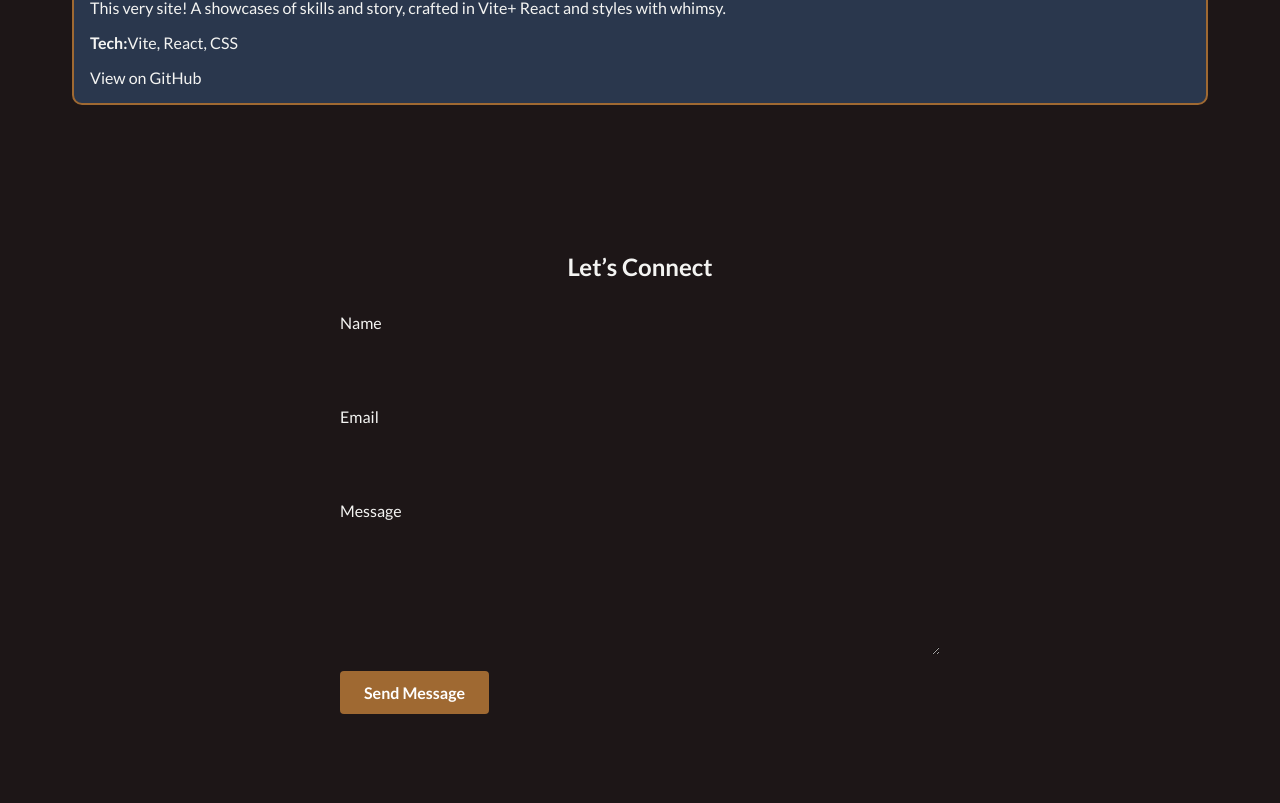
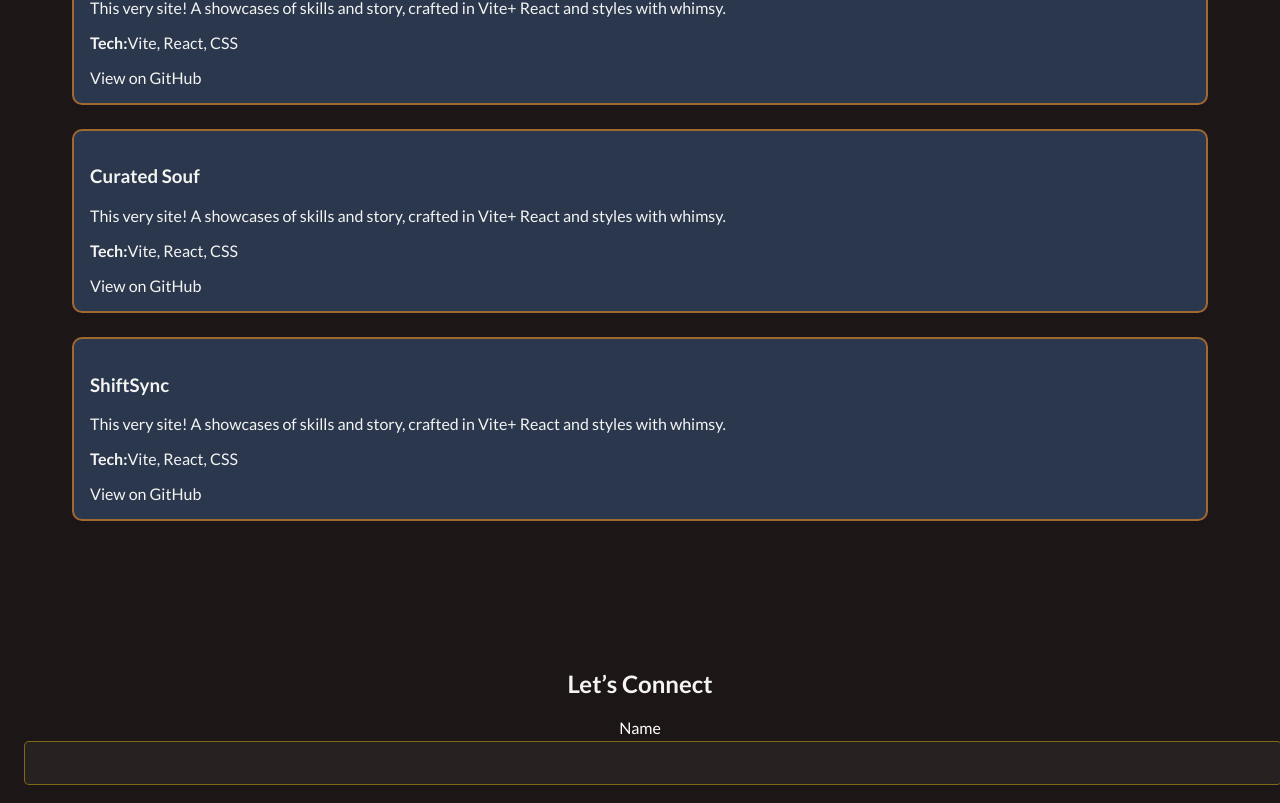
Before and after one commit to Ltdicrisi/portfolio-quest, a React (Vite) app: page / in a window 1280 px wide. Shown: the part 1636-2439 px from the top of the page. Built offline with nearby package versions, Linux system fonts and the light colour scheme.

Commit message:
Added style elements

```diff
--- a/src/components/Contact.css
+++ b/src/components/Contact.css
@@ -4,24 +4,32 @@
   text-align: center;
 }
 
-.contact-form {
-  max-width: 600px;
-  margin: 2rem auto;
-  display: flex;
-  flex-direction: column;
-  gap: 1rem;
-  text-align: left;
+.contact-form label {
+  display: block;
+  margin-bottom: 0.25rem;
+  color: white;
+  font-weight: 500;
 }
 
 .contact-form input,
 .contact-form textarea {
+  width: 100%;
   padding: 0.75rem;
-  border: 1px solid var(--color-border);
-  background-color: var(--color-bg-alt);
-  color: var(--color-text);
-  font-family: inherit;
+  margin-bottom: 1rem;
+  background-color: rgba(255, 255, 255, 0.05);
+  border: 1px solid var(--glow-gold);
+  border-radius: 5px;
+  color: white;
   font-size: 1rem;
-  border-radius: 4px;
+  resize: vertical;
+}
+
+.contact-form input:focus,
+.contact-form textarea:focus {
+  outline: none;
+  background-color: var(--glow-gold);
+  box-shadow: 0 0 5px var(--glow-gold);
+  border-color: var(--color-bg);
 }
 
 .contact-form button {
@@ -39,3 +47,15 @@
 .contact-form button:hover {
   background-color: var(--color-accent-hover);
 }
+
+.contact-frame {
+  background-color: url('/src/assets/images/frame-image.webp') no-repeat center center;
+  background-size: contain;
+  transform: rotate(90deg);
+  width: 100%;
+  max-width: 600px; /*Adjust as needed */
+  margin: 0 auto;
+  padding: 3rem; /* Add spacing so form doesnt hit the edge */
+  position: relative;
+  aspect-ratio: 3 / 4; /* Preserve verticle space when rotated */
+}
--- a/src/components/Contact.jsx
+++ b/src/components/Contact.jsx
@@ -1,5 +1,6 @@
 import React from "react";
 import "./Contact.css";
+import frameImage from "../assets/images/frame-image.webp";
 
 function Contact() {
   return (
--- a/src/components/NavDrawer.css
+++ b/src/components/NavDrawer.css
@@ -1,7 +1,7 @@
 .navdrawer-container {
   position: absolute;
-  top: 1rem;
-  right: 1.5rem;
+  top: 2rem;
+  right: 2rem;
   z-index: 10;
 }
 
@@ -9,14 +9,15 @@
   background: none;
   border: none;
   padding: 0;
+  margin: 0;
+  outline: none;
   cursor: pointer;
 }
 
 .menu-img {
-  width: 90px;
+  width: 60px; /* Adjust as needed */
   height: auto;
-  transition: transform 0.5s ease;
-  filter: drop-shadow(0 0 4px var(--gold-glow));
+  transition: transform 0.8s ease-in-out;
 }
 
 @media (max-width: 768px) {
@@ -26,38 +27,41 @@
 }
 
 .menu-img.rotate {
-  transform: rotate(180deg);
+  transform: rotateY(180deg);
 }
 
 .menu-img:hover {
-  transform: scale(1.05);
   filter: drop-shadow(0 0 8px var(--gold-glow));
 }
 
 .drawer {
   position: absolute;
-  top: 4rem;
-  right: 1rem;
+  top: 70px;
+  right: 0;
   background-color: rgba(29, 22, 23, 0.95);
   border: 2px solid var(--color-accent);
-  border-radius: 8px;
-  padding: 1rem 1.5rem;
-  display: none;
+  border-radius: .5rem;
+  padding: .75rem 1rem;
+  display: flex;
   flex-direction: column;
-  gap: 1rem;
-  z-index: 9;
-  box-shadow: 0 4px 10px rgba(0, 0, 0, 0.6);
-}
+  opacity: 0;
+  pointer-events: none;
+  transform: translateY(-10px);
+  transition: opacity 0.3s ease, transform 0.3s ease;
+  }
 
 .drawer.open {
-  display: flex;
+  opacity: 1;
+  pointer-events: auto;
+  transform: translateY(0);
 }
 
 .drawer a {
   color: var(--color-text);
   text-decoration: none;
   font-weight: bold;
-  transition: color 0.2s;
+  margin: 0.3rem 0;
+  text-align: right;
 }
 
 .drawer a:hover {
--- a/src/components/NavDrawer.jsx
+++ b/src/components/NavDrawer.jsx
@@ -1,4 +1,4 @@
-import React, { useState } from 'react';
+import React, { useState, useEffect } from 'react';
 import './NavDrawer.css'; // You’ll style it here
 import menuImage from '../assets/images/menu-icon-wide.webp'; // Use your final chosen image
 
@@ -8,6 +8,14 @@ function NavDrawer() {
   const toggleDrawer = () => {
     setIsOpen(!isOpen);
   };
+
+  useEffect (() => {
+    let timer;
+    if (isOpen) {
+      timer = setTimeout(() => setIsOpen(false), 3000);
+    }
+    return () => clearTimeout(timer);
+  }, [isOpen]);
 
   return (
     <div className="navdrawer-container">
--- a/src/components/Projects.jsx
+++ b/src/components/Projects.jsx
@@ -28,6 +28,36 @@ function Projects (){
                     </p>
                     <a href="https://github.com/Ltdicrisi/portfolio-quest" target="_blank">View on GitHub</a>
                 </div>
+
+                {/* Project 3 */}
+                <div className="project-card">
+                    <h3>Curated Souf</h3>
+                    <p>
+                        This very site! A showcases of skills and story, crafted in Vite+ React and styles with whimsy.
+                    </p>
+                    <p>
+                    <strong>
+                        Tech:
+                    </strong>
+                    Vite, React, CSS
+                    </p>
+                    <a href="https://github.com/Ltdicrisi/portfolio-quest" target="_blank">View on GitHub</a>
+                </div>
+
+                {/* Project 4 */}
+                <div className="project-card">
+                    <h3>ShiftSync</h3>
+                    <p>
+                        This very site! A showcases of skills and story, crafted in Vite+ React and styles with whimsy.
+                    </p>
+                    <p>
+                    <strong>
+                        Tech:
+                    </strong>
+                    Vite, React, CSS
+                    </p>
+                    <a href="https://github.com/Ltdicrisi/portfolio-quest" target="_blank">View on GitHub</a>
+                </div>
             </div>
         </section>
     );
--- a/src/index.css
+++ b/src/index.css
@@ -8,7 +8,7 @@
   --color-muted: #444a41; /* Subtle contrast or dividers */
   --color-text: #f4f4f2; /* main body text */
   --color-text-muted: #d6cec2; /* Lighter, subtle supporting text */
-  --glow-gold: rgba(255, 215, 0, 0.4); /* Gold Glow */
+  --glow-gold: rgba(255, 215, 0, 0.4); /* Gold Glow
 
 
   /*FONTS*/
```
Also changed, not shown: src/assets/images/frame-image.webp (added).
